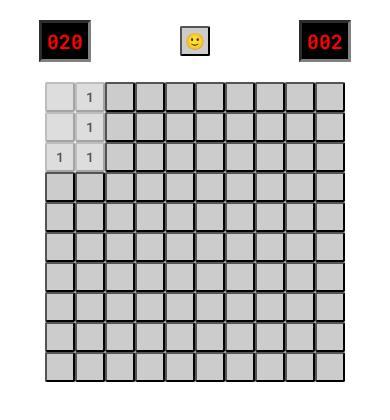
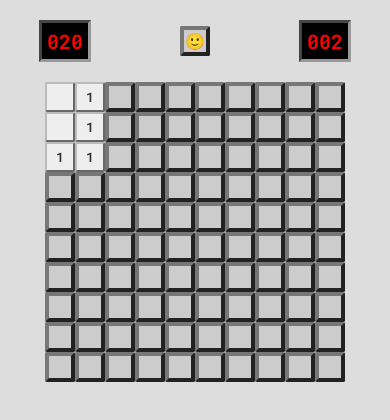
Before and after one commit to BomiChoi/Minesweeper, a plain HTML site: page index.html in a window 390 px wide. Both pictures are taken after a click on the button 60 px from the left and 97 px from the top of the page. Drawn offline with Linux system fonts and the light colour scheme.

Commit message:
Mobile support

```diff
--- a/js/main.js
+++ b/js/main.js
@@ -4,6 +4,7 @@ const m = 20;
 let sw = false;
 let time = 0;
 
+//숫자 3자리로 맞춤
 function fillZero(num){
     return num.toString().length >= 3 ? num : new Array(3-num.toString().length+1).join('0') + num.toString();//남는 길이만큼 0으로 채움
 }
--- a/js/minesweeper.js
+++ b/js/minesweeper.js
@@ -1,21 +1,37 @@
+navigator.vibrate = navigator.vibrate || navigator.webkitVibrate || navigator.mozVibrate || navigator.msVibrate; //진동 설정
+
 const num_r = document.querySelector(".remaining");
 const emo = document.querySelector(".emo");
 const display = document.querySelector(".time");
 const board = document.querySelector(".board");
 
-let btns = new Array(N);
-let mList = new Array(m);
-let bList = Array.from(Array(N), () => Array(N).fill(""));
-let shown = Array.from(Array(N), () => Array(N).fill(""));
+let btns;
+let mList;
+let bList;
+let shown;
 
-let remaining = m;
-let opened = 0;
+let remaining;
+let opened;
 
+//진동
+function vibrate() {
+    if (navigator.vibrate) {
+        navigator.vibrate(500); // 진동을 울리게 한다. 1000ms = 1초
+    }
+    else {
+        alert("진동을 지원하지 않는 기종 입니다.");
+    }
+}
+
+
+
+//난수 생성
 function genRandom(num) {
     const number = Math.floor(Math.random() * num);
     return number;
 }
 
+//지뢰 위치 설정
 function setMine() {
     for (var i = 0; i < m; i++) {
         rand = genRandom(N*N)
@@ -30,6 +46,7 @@ function setMine() {
     }
 }
 
+//보드 계산
 function calculate() {
     for (var i = 0; i < N; i++){
         for (var j = 0; j < N; j++){
@@ -54,8 +71,10 @@ function calculate() {
     }
 }
 
+//게임 종료
 function endGame() {
     sw = false;
+    stopTimer();
     if (opened === N*N - m){ // 이겼을 때
         emo.innerText = "😎"
         for (var i = 0; i < N; i++){
@@ -84,6 +103,7 @@ function endGame() {
     }
 }
 
+//게임 리셋
 function reset() {
     if (!sw) {
         emo.innerText = "🙂";
@@ -108,12 +128,14 @@ function reset() {
     }
 }
 
+//셀 열기
 function open(i, j) {
     btns[i][j].innerText = bList[i][j];
     btns[i][j].disabled = true;
     opened++;
 }
 
+//빈 셀 한꺼번에 열기
 function fillEmpty(i, j) {
     open(i, j)
     if (i > 0) {
@@ -142,8 +164,12 @@ function fillEmpty(i, j) {
     }
 }
 
+//좌클릭
 function handleClick(event) {
-    if (!sw) sw = true;
+    if (!sw) {
+        sw = true;
+        runTimer();
+    }
     const btn = event.target;
     const id = btn.id;
     const i = parseInt(id / N);
@@ -151,6 +177,7 @@ function handleClick(event) {
     if (bList[i][j] === "💣"){
         btn.setAttribute("class", "btn mine");
         endGame();
+        vibrate();
     } else {
         if (bList[i][j] === "") fillEmpty(i, j);
         else {
@@ -161,6 +188,7 @@ function handleClick(event) {
 
 }
 
+//우클릭
 function handleRightClick(event) {
     event.preventDefault();
     if (!sw) sw = true;
@@ -181,10 +209,36 @@ function handleRightClick(event) {
     num_r.innerText = fillZero(remaining);
 }
 
+//모바일은 우클릭 대신 긴 터치
+let longtouch = false;
+let touchInterval;
+function onTouchStart(event) {
+    touchInterval = setInterval(function(){longtouch = true}, 1000);
+}
+function onTouchEnd(event) {
+    clearInterval(touchInterval);
+    if (longtouch) {
+        handleRightClick(event);
+        longtouch = false;
+        vibrate();
+    }
+}
+
+
+//게임 초기화
 function init() {
+    btns = new Array(N);
+    mList = new Array(m);
+    bList = Array.from(Array(N), () => Array(N).fill(""));
+    shown = Array.from(Array(N), () => Array(N).fill(""));
+
+    remaining = m;
+    opened = 0;
+
     emo.addEventListener("click", reset);
     num_r.innerText = fillZero(remaining);
     display.innerText = fillZero(time);
+
     for (var i = 0; i < N; i++) {
         var row = document.createElement('div');
         row.setAttribute("class", "row")
@@ -194,6 +248,8 @@ function init() {
             btn.setAttribute("id", i*N+j)
             btn.addEventListener("click", handleClick);
             btn.addEventListener("contextmenu", handleRightClick);
+            btn.addEventListener("touchstart", onTouchStart);
+            btn.addEventListener("touchend", onTouchEnd);
             row.appendChild(btn);
         }
         board.appendChild(row);
--- a/js/timer.js
+++ b/js/timer.js
@@ -1,7 +1,19 @@
+let interval;
+
+function increaseTime() {
+    time++;
+    display.innerText = fillZero(time);
+}
+
 function runTimer() {
-    if (sw) {
-        time++;
-        display.innerText = fillZero(time);
-    }
+    interval = setInterval(increaseTime, 1000);
 }
-setInterval(runTimer, 1000);
+
+function stopTimer() {
+    clearInterval(interval);
+}
+
+function resetTimer() {
+    time = 0;
+    display.innerText = fillZero(time);
+}
--- a/style.css
+++ b/style.css
@@ -16,6 +16,10 @@ li {
   list-style: none;
 }
 
+body {
+  background-color: #ddd;
+}
+
 .top {
   display: grid;
   grid-template-columns: repeat(3, 1fr);
@@ -31,7 +35,7 @@ li {
   color: red;
   background-color: black;
   padding: 5px;
-  border: 3px inset gray;
+  border: 3px inset #999;
 }
 .top .emo {
   font-size: 16px;
@@ -44,20 +48,25 @@ li {
   justify-content: center;
 }
 
-.btn {
+.btn,
+.btn:focus {
   width: 30px;
   height: 30px;
   text-align: center;
-  line-height: 26px;
+  line-height: 22px;
   border-radius: 2px;
   background-color: #ccc;
+  border: 4px outset #777;
+  outline: none;
 }
 
 .btn:disabled {
-  background-color: #ddd;
-  color: #555;
+  background-color: #eee;
+  color: #333;
+  border: 2px outset #bbb;
 }
 
 .btn.mine {
   background-color: red;
+  border: 4px outset #700;
 }
```
